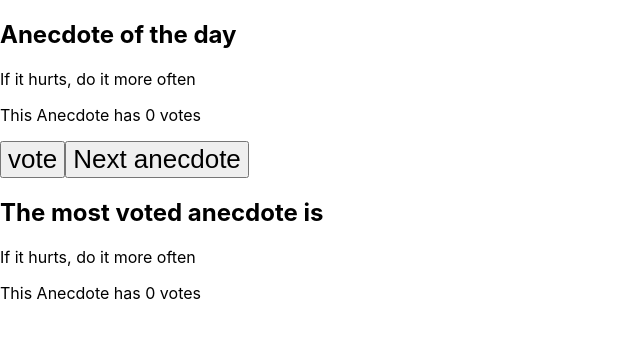
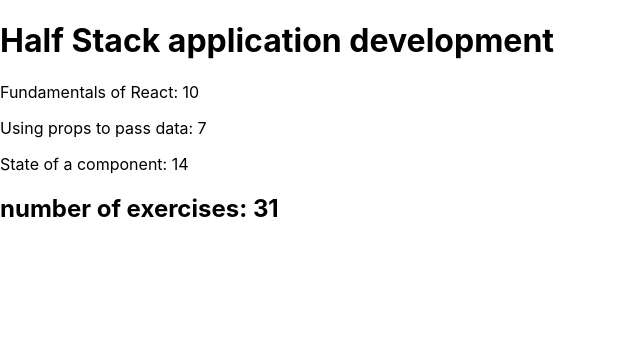
Before and after one commit to HrHrM/Fullstack-Open-2021, a React (Vite) app in the folder FullStack-Open-2021-Course/: page / in a window 1280 px wide. Shown: the top 338 px of the page, without its empty margins (0-640 px from the left). Built offline with nearby package versions, Linux system fonts and the light colour scheme.

Commit message:
Started part 2

```diff
--- a/FullStack-Open-2021-Course/src/App.jsx
+++ b/FullStack-Open-2021-Course/src/App.jsx
@@ -1,196 +1,97 @@
-import React, { useState } from 'react'
-import logo                from './logo.svg'
+import { useState } from 'react'
+import logo         from './logo.svg'
 import './App.css'
-import Button              from './Components/Button'
-import Anecdote            from './Components/Anecdote'
+import Course       from './Components/Course'
 
 
-const App = ({ anecdotes }) => {
+const App = () => {
 
-  const [ selected, setSelected ] = useState(0)
-  const [ votes, setVotes ]       = useState(Array(anecdotes.length).fill(0))
-
-  const votes_copy = [...votes]
-  votes_copy[selected] += 1
-  const indexOfMax = votes.indexOf(Math.max(...votes))
-
-  const handleRandom = () => {
-    console.log(anecdotes[selected])
-    return(
-      setSelected( Math.floor(Math.random()* anecdotes.length)  )
-    )
-  }
-  const handleVotes = () => {
-    setVotes(votes_copy)
+  const course = {
+    id: 1,
+    name: 'Half Stack application development',
+    parts: [
+      {
+        name:      'Fundamentals of React',
+        exercises: 10,
+        id:        1,
+      },
+      {
+        name:      'Using props to pass data',
+        exercises: 7,
+        id:        2,
+      },
+      {
+        name:      'State of a component',
+        exercises: 14,
+        id:        3,
+      },
+    ],
   }
 
-  return(
+  return (
     <div>
-      <Anecdote name = {'Anecdote of the day'} anecdote={anecdotes[selected]} vote = {votes[selected]} />
-
-      <div>
-        <Button text = {'vote'} handler = {handleVotes} />
-        <Button text = {'Next anecdote'} handler = {handleRandom} />
-      </div>
-
-      <Anecdote name = {'The most voted anecdote is'} anecdote={anecdotes[indexOfMax]} vote = {votes[indexOfMax]} />
+      <Course course = {course} />
     </div>
   )
 }
 
 export default App
 
+//----------------------App base Parte 2----------------------
+// const App = () => {
 
-//------------------Codigo Base de la aplicacion----------------------------
+//   const course = {
+//     name: 'Half Stack application development',
+//     parts: [
+//       {
+//         name: 'Fundamentals of React',
+//         exercises: 10
+//       },
+//       {
+//         name: 'Using props to pass data',
+//         exercises: 7
+//       },
+//       {
+//         name: 'State of a component',
+//         exercises: 14
+//       }
+//     ]
+//   }
 
-// function App() {
-//   const [count, setCount] = useState(0)
 
 //   return (
-//     <div className="App">
-//       <header className="App-header">
-//         <img src={logo} className="App-logo" alt="logo" />
-//         <p>Hello Vite + React!</p>
-//         <p>
-//           <button type="button" onClick={() => setCount((count) => count + 1)}>
-//             count is: {count}
-//           </button>
-//         </p>
-//         <p>
-//           Edit <code>App.jsx</code> and save to test HMR updates.
-//         </p>
-//         <p>
-//           <a
-//             className="App-link"
-//             href="https://reactjs.org"
-//             target="_blank"
-//             rel="noopener noreferrer"
-//           >
-//             Learn React
-//           </a>
-//           {' | '}
-//           <a
-//             className="App-link"
-//             href="https://vitejs.dev/guide/features.html"
-//             target="_blank"
-//             rel="noopener noreferrer"
-//           >
-//             Vite Docs
-//           </a>
-//         </p>
-//       </header>
+//     <div>
+//       <Header course = {course.name} />
+//       <Content parts = {course.parts} />
+//       <Footer parts = {course.parts} />
 //     </div>
 //   )
 // }
 
 // export default App
 
+//---------------------Notes----------------------
 
+// const App = ({notes}) => {
 
-//------------------Aplicación de prueba------------------------
-// const Hello = (props) => {
-//   console.log(`${props.name} added with Home component`)
+//   const mapped = notes.map(e => {
+//     return(
+//       <Notes key={e.id} note = {e} />
+//     )
+//   })
+
 //   return(
 //     <div>
-//       <p>Hello, {props.name}, your age is {props.age} old </p>
+//       <h1> Notes </h1>
+//       <ul>
+//         {mapped}
+//       </ul>
 //     </div>
-//   )
-// }
-
-// const Footer = () => {
-//   console.log('footer initialized')
-//   return(
-//     <div>
-//       Greetings, App created by <a href='https://github.com/HrHrM'>Johnny Bohorquez</a>
-//     </div>
-//   )
-// }
-
-// const App = () => {
-
-//   console.log('Initialized phos')
-//   const now = new Date()
-//   console.log(now)
-//   const a = 10
-//   const b = 20
-//   console.log(`The total is ${a + b}`)
-//   const name = 'Antarc'
-//   const age  = 40
-
-//   return (
-//     <>
-//       <p>
-//         Phosphophyllite, it is now {now.toDateString()}
-//       </p>
-//       <p>
-//         {a} plus {b} is equal to {a + b}
-//       </p>
-//       <Hello name = 'Shinsha'  age = {26 + 10} />
-//       <Hello name = {name}     age = {age} />
-//       <Footer />
-//     </>
-
 //   )
 // }
 
 // export default App
 
-//------------------------Ejemplos de hooks---------------------------------------
-// const App = () => {
-
-//   const [ left, setLeft ]     = useState(0)
-//   const [ right, setRight ]   = useState(0)
-//   const [ allClicks, setAll ] = useState([])
-
-//   const handleLeft  = () => {
-//     setLeft(left + 1)
-//     setAll(allClicks.concat('L'))
-//   }
-//   const handleRight = () => {
-//     setRight(right + 1)
-//     setAll(allClicks.concat('R'))
-//   }
-//   const handleZero  = () => {
-//       setLeft(0)
-//       setRight(0)
-//       setAll([])
-//   }
-
-//   return (
-//     <div>
-//       {left}
-//       <Button handler = {handleLeft}  text = {'Left'} />
-//       <Button handler = {handleZero}  text = {'Zero'} />
-//       <Button handler = {handleRight} text = {'Right'} />
-//       {right}
-//       <History allClicks = {allClicks} />
-//     </div>
-
-//   )
+// const Notes = ({ note }) => {
+//   return <li> {note.content} </li>
 // }
-
-// export default App
-
-// const History = ({ allClicks }) => {
-//   if (allClicks.length === 0) {
-//     return(
-//       <div>
-//         the App is used by pressing buttons
-//       </div>
-//     )
-//   }
-//   return (
-//     <div>
-//       Button press history: {allClicks.join(' ')}
-//     </div>
-//   )
-// }
-
-// const Button = ({ handler, text }) => {
-//   return(
-//   <button onClick={handler}>
-//     {text}
-//   </button>
-//   )
-
-// }
--- a/FullStack-Open-2021-Course/src/Components/Anecdote.jsx
+++ /dev/null
@@ -1,17 +0,0 @@
-import Title from './Title'
-
-const Anecdote = ({ name, anecdote, vote }) => {
-    return(
-        <>
-            <Title name = {name} />
-            <p>
-                {anecdote}
-            </p>
-            <p>
-                This Anecdote has {vote} votes
-            </p>
-        </>
-    )
-}
-
-export default Anecdote
--- a/FullStack-Open-2021-Course/src/Components/Button.jsx
+++ /dev/null
@@ -1,12 +0,0 @@
-import React from "react";
-
-const Button = ({ text, handler }) => {
-    return(
-        <>
-            <button onClick={handler} >
-                {text}
-            </button>
-        </>
-    )
-}
-export default Button
--- /dev/null
+++ b/FullStack-Open-2021-Course/src/Components/Content.jsx
@@ -0,0 +1,40 @@
+import React from "react"
+import Part  from './Part'
+
+const Content = ({parts}) => {
+
+    console.log('Initialized Content')
+    console.log(parts)
+
+    return(
+        <>
+            <Part name = {parts[0].name} key = {parts.name} exercises = {parts[0].exercises} />
+            <Part name = {parts[1].name} key = {parts.name} exercises = {parts[1].exercises} />
+            <Part name = {parts[2].name} key = {parts.name} exercises = {parts[2].exercises} />
+        </>
+    )
+}
+
+export default Content
+
+
+
+// const Content = ({parts}) => {
+
+//     console.log('Initialized Content')
+//     console.log(parts)
+//     const mapped = parts.map(e => {
+//         return(
+//             <Part part = {e} key={e.name} />
+//         )
+//     })
+
+
+//     return(
+//         <>
+//             {mapped}
+//         </>
+//     )
+// }
+
+// export default Content
--- /dev/null
+++ b/FullStack-Open-2021-Course/src/Components/Course.jsx
@@ -0,0 +1,18 @@
+import React   from "react";
+import Header  from "./Header";
+import Content from "./Content";
+import Footer  from './Footer'
+
+const Course = ({ course }) => {
+
+    return(
+        <>
+            <Header name = {course.name} />
+            <Content parts = {course.parts} />
+            <Footer  parts = {course.parts} />
+        </>
+    )
+
+}
+
+export default Course
--- /dev/null
+++ b/FullStack-Open-2021-Course/src/Components/Footer.jsx
@@ -0,0 +1,19 @@
+import React from "react"
+
+const Footer = ({ parts }) => {
+
+    console.log('Initialized footer')
+    const total = parts[0].exercises + parts[1].exercises + parts[2].exercises
+    console.log('The sum of the exercises in the footer is', total)
+
+
+    return(
+        <>
+            <h2>
+               number of exercises: {total}
+            </h2>
+        </>
+    )
+}
+
+export default Footer
--- /dev/null
+++ b/FullStack-Open-2021-Course/src/Components/Header.jsx
@@ -0,0 +1,15 @@
+import React from "react"
+
+const Header = ({ name }) => {
+
+    console.log('Initialized header')
+    console.log('Title:', name)
+
+    return(
+        <>
+            <h1> {name} </h1>
+        </>
+    )
+}
+
+export default Header
--- /dev/null
+++ b/FullStack-Open-2021-Course/src/Components/Part.jsx
@@ -0,0 +1,16 @@
+import React from "react"
+
+const Part = ({ name, exercises }) => {
+
+    console.log('Initialized "Part" component inside Content')
+    console.log(name, exercises)
+
+    return(
+        <>
+            <p>
+                {name}: {exercises}
+            </p>
+        </>
+    )
+}
+export default Part
--- a/FullStack-Open-2021-Course/src/Components/Title.jsx
+++ /dev/null
@@ -1,11 +0,0 @@
-import React from "react";
-
-const Title = ({name}) => {
-    return(
-        <h2>
-            {name}
-        </h2>
-    )
-}
-
-export default Title
--- a/FullStack-Open-2021-Course/src/main.jsx
+++ b/FullStack-Open-2021-Course/src/main.jsx
@@ -3,21 +3,31 @@ import ReactDOM from 'react-dom'
 import './index.css'
 import App from './App'
 
-
-const anecdotes = [
-  'If it hurts, do it more often',
-  'Adding manpower to a late software project makes it later!',
-  'The first 90 percent of the code accounts for the first 90 percent of the development time...The remaining 10 percent of the code accounts for the other 90 percent of the development time.',
-  'Any fool can write code that a computer can understand. Good programmers write code that humans can understand.',
-  'Premature optimization is the root of all evil.',
-  'Debugging is twice as hard as writing the code in the first place. Therefore, if you write the code as cleverly as possible, you are, by definition, not smart enough to debug it.'
-]
-
+// const notes = [
+//   {
+//     id: 1,
+//     content: 'HTML is easy',
+//     date: '2019-05-30T17:30:31.098Z',
+//     important: true,
+//   },
+//   {
+//     id: 2,
+//     content: 'Browser can execute only JavaScript',
+//     date: '2019-05-30T18:39:34.091Z',
+//     important: false,
+//   },
+//   {
+//     id: 3,
+//     content: 'GET and POST are the most important methods of HTTP protocol',
+//     date: '2019-05-30T19:20:14.298Z',
+//     important: true,
+//   },
+// ]
 
 
 ReactDOM.render(
   <React.StrictMode>
-    <App anecdotes = {anecdotes} />
+    <App />
   </React.StrictMode>,
   document.getElementById('root')
 )
```
